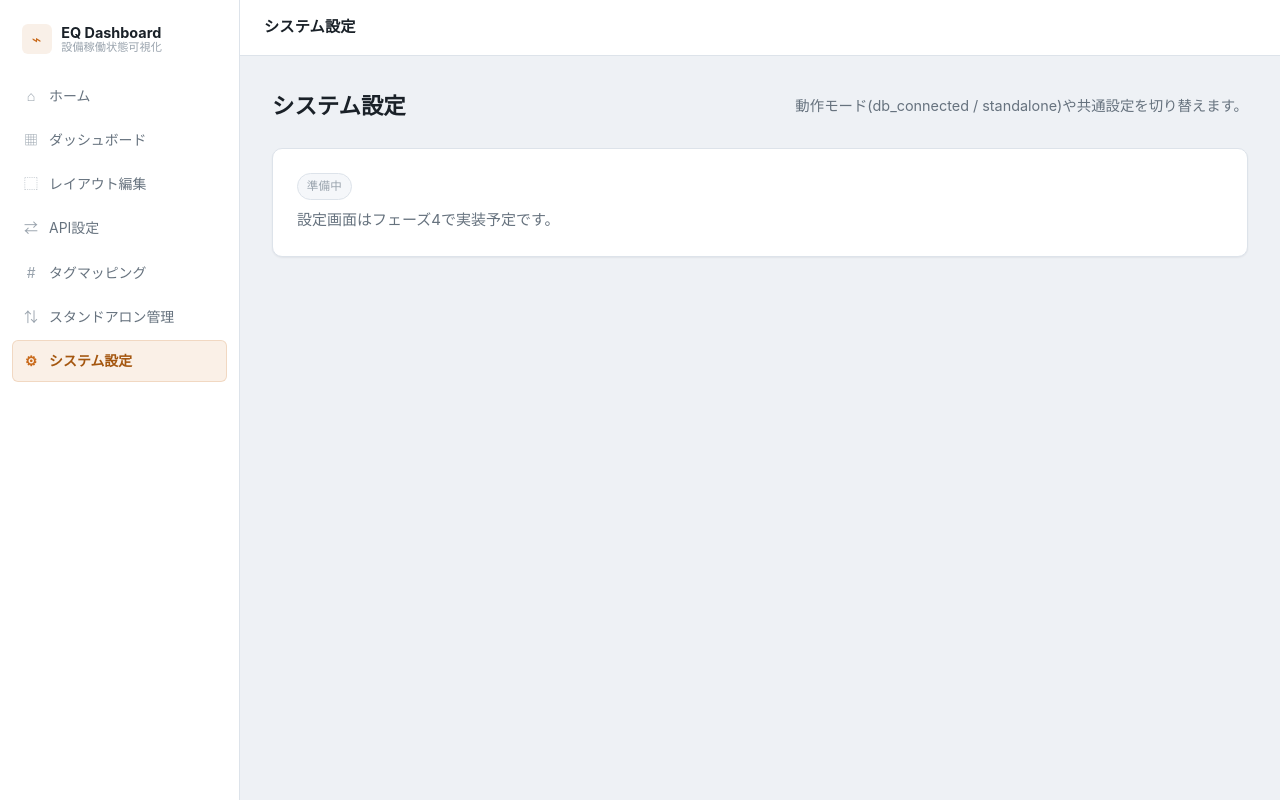
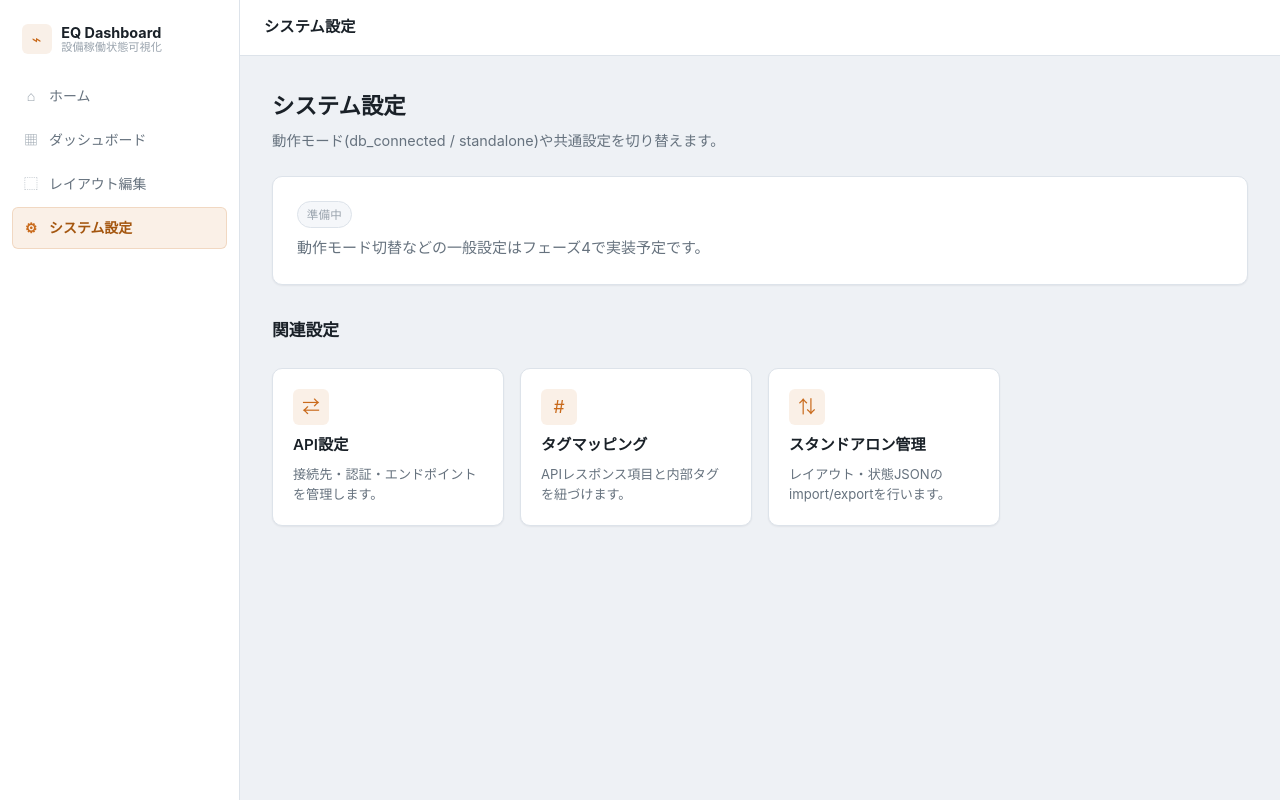
Before and after one commit to ssmc-network/eq-dashboard, a FastAPI app: page /ui/settings in a window 1280 px wide. Run offline with FastAPI, Linux system fonts and the light colour scheme.

Commit message:
Consolidate API/tag-mapping/standalone under a settings hub page
Trim the sidebar from 7 items to 4 (home, dashboard, layout editor,
system settings) by folding API設定/タグマッピング/スタンドアロン管理
into /ui/settings as a hub page with nav-grid cards, rather than
separate top-level nav entries.

Routes are unchanged (/ui/api-sources etc. still exist), so each sub-
page gets a "← システム設定へ" back link, and the sidebar highlights
"システム設定" as active when on any of those three routes via a new
`also` list on the nav item matched through a Jinja namespace (plain
{% set %} inside a {% for %} doesn't persist across iterations).

```diff
--- a/app/static/css/main.css
+++ b/app/static/css/main.css
@@ -252,6 +252,15 @@ button {
   margin-top: 0.35rem;
   color: var(--text-dim);
   font-size: 0.9rem;
+}
+
+.page-header--section {
+  margin-top: 2rem;
+}
+
+.page-header h2 {
+  font-size: 1.05rem;
+  font-weight: 700;
 }
 
 /* ==========================================
--- a/app/templates/base.html
+++ b/app/templates/base.html
@@ -2,10 +2,7 @@
   {"href": "/", "icon": "⌂", "label": "ホーム"},
   {"href": "/ui/dashboard", "icon": "▦", "label": "ダッシュボード"},
   {"href": "/ui/layouts", "icon": "⬚", "label": "レイアウト編集"},
-  {"href": "/ui/api-sources", "icon": "⇄", "label": "API設定"},
-  {"href": "/ui/tag-mappings", "icon": "#", "label": "タグマッピング"},
-  {"href": "/ui/standalone", "icon": "⇅", "label": "スタンドアロン管理"},
-  {"href": "/ui/settings", "icon": "⚙", "label": "システム設定"},
+  {"href": "/ui/settings", "icon": "⚙", "label": "システム設定", "also": ["/ui/api-sources", "/ui/tag-mappings", "/ui/standalone"]},
 ] %}
 <!DOCTYPE html>
 <html lang="ja">
@@ -25,8 +22,11 @@
       </div>
       <nav class="sidebar__nav" aria-label="画面ナビゲーション">
         {% for item in nav_items %}
-        <a class="sidebar__link" href="{{ item.href }}"
-           {% if request.url.path == item.href or (item.href != "/" and request.url.path.startswith(item.href + "/")) %}aria-current="page"{% endif %}>
+        {% set ns = namespace(active=(request.url.path == item.href or (item.href != "/" and request.url.path.startswith(item.href + "/")))) %}
+        {% for extra in item.also|default([]) %}
+          {% if request.url.path == extra or request.url.path.startswith(extra + "/") %}{% set ns.active = true %}{% endif %}
+        {% endfor %}
+        <a class="sidebar__link" href="{{ item.href }}" {% if ns.active %}aria-current="page"{% endif %}>
           <span class="sidebar__link-icon">{{ item.icon }}</span>
           <span>{{ item.label }}</span>
         </a>
--- a/app/templates/pages/settings.html
+++ b/app/templates/pages/settings.html
@@ -3,13 +3,38 @@
 {% block page_title %}システム設定{% endblock %}
 {% block content %}
 <div class="page-header">
-  <h1>システム設定</h1>
-  <p>動作モード(db_connected / standalone)や共通設定を切り替えます。</p>
+  <div>
+    <h1>システム設定</h1>
+    <p>動作モード(db_connected / standalone)や共通設定を切り替えます。</p>
+  </div>
 </div>
 <div class="card">
   <div class="placeholder">
     <span class="badge">準備中</span>
-    <p>設定画面はフェーズ4で実装予定です。</p>
+    <p>動作モード切替などの一般設定はフェーズ4で実装予定です。</p>
   </div>
 </div>
+
+<div class="page-header page-header--section">
+  <div>
+    <h2>関連設定</h2>
+  </div>
+</div>
+<div class="nav-grid">
+  <a class="nav-card" href="/ui/api-sources">
+    <span class="nav-card__icon">⇄</span>
+    <span class="nav-card__title">API設定</span>
+    <span class="nav-card__desc">接続先・認証・エンドポイントを管理します。</span>
+  </a>
+  <a class="nav-card" href="/ui/tag-mappings">
+    <span class="nav-card__icon">#</span>
+    <span class="nav-card__title">タグマッピング</span>
+    <span class="nav-card__desc">APIレスポンス項目と内部タグを紐づけます。</span>
+  </a>
+  <a class="nav-card" href="/ui/standalone">
+    <span class="nav-card__icon">⇅</span>
+    <span class="nav-card__title">スタンドアロン管理</span>
+    <span class="nav-card__desc">レイアウト・状態JSONのimport/exportを行います。</span>
+  </a>
+</div>
 {% endblock %}
```
Also changed, not shown: app/templates/pages/api_settings.html (+5 -2 lines), app/templates/pages/standalone.html (+5 -2 lines), app/templates/pages/tag_mappings.html (+5 -2 lines).
